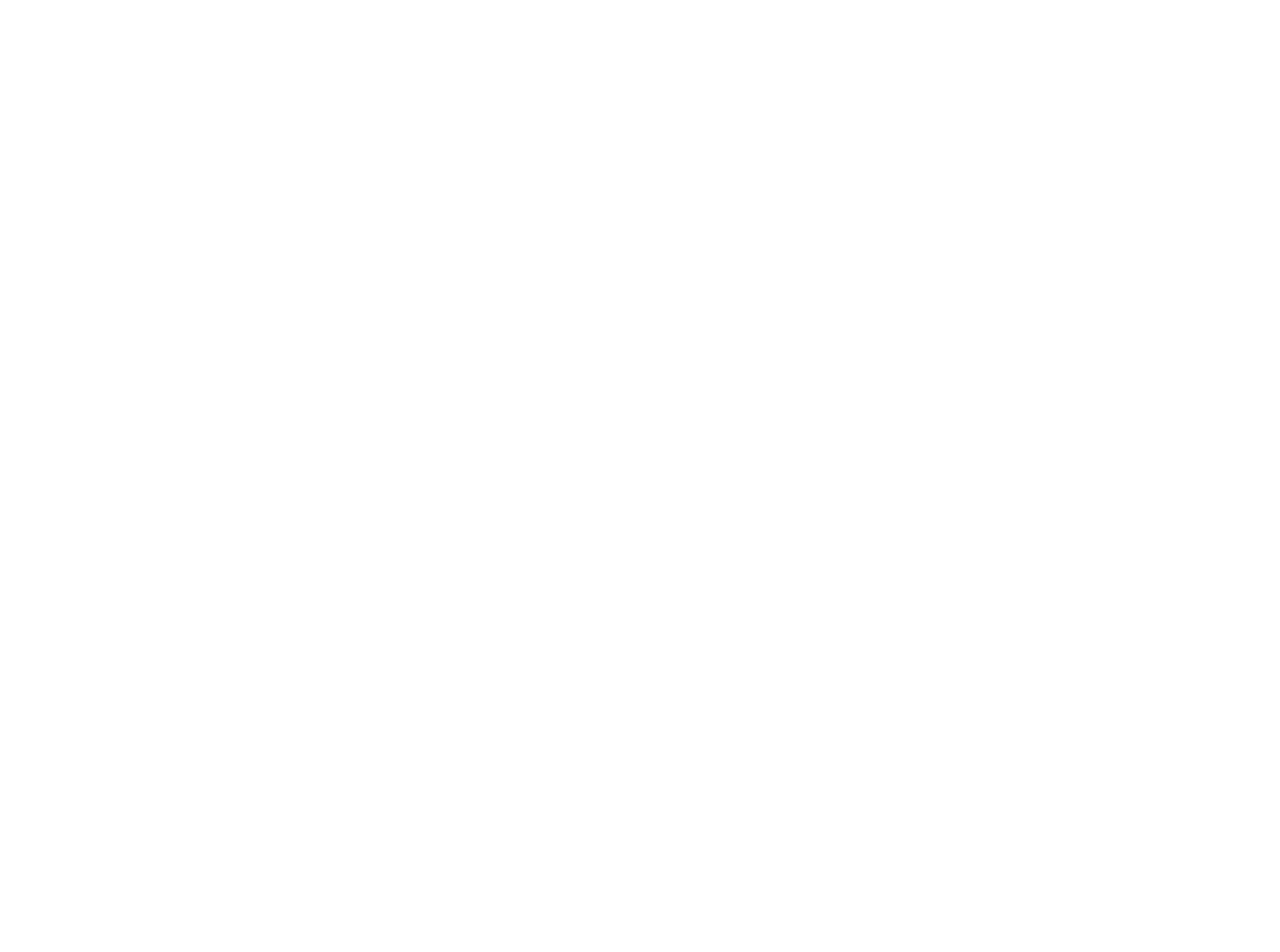
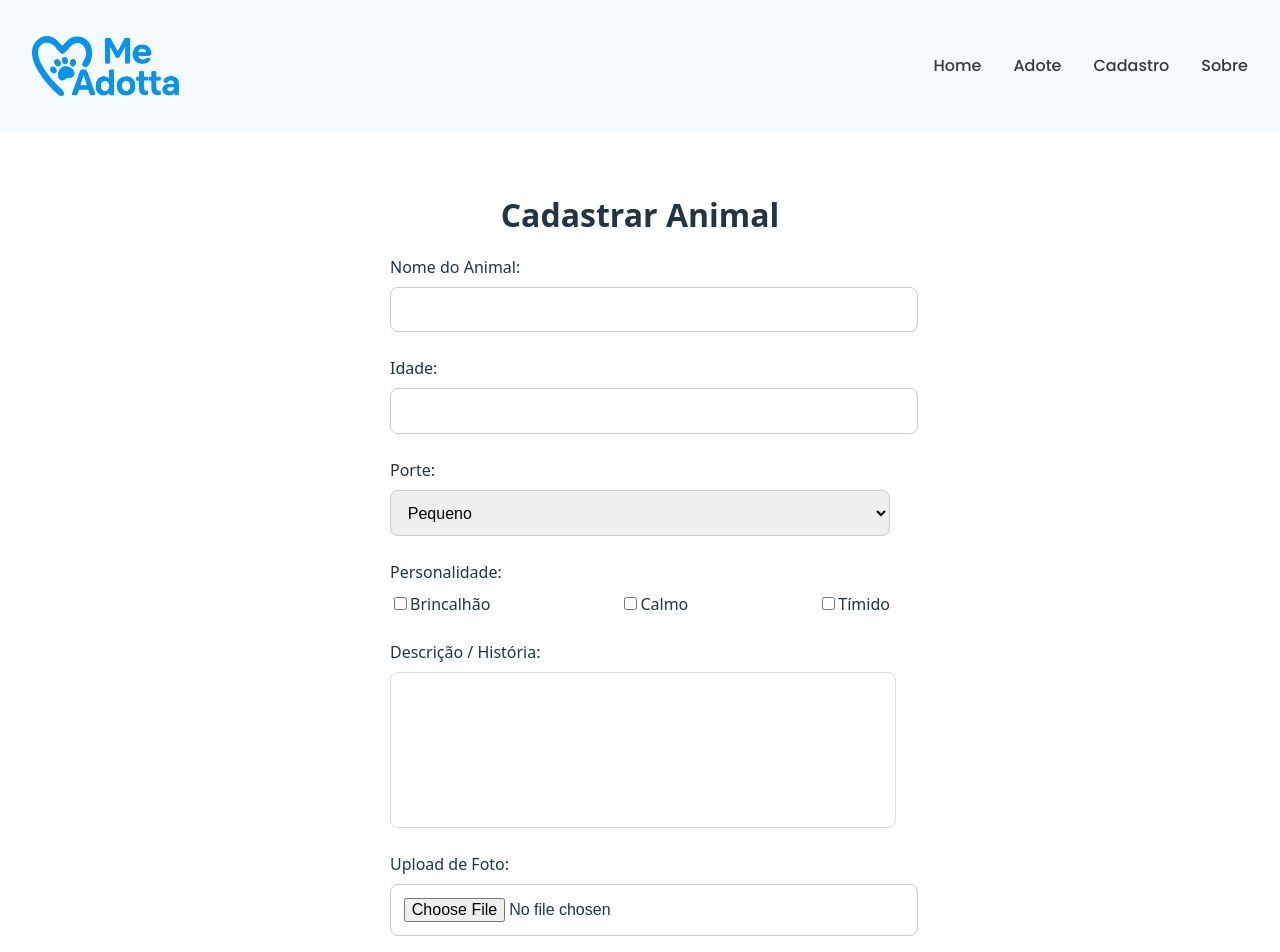
Before and after one commit to FranSantos10/MeAdotta, a React (Vite) app in the folder frontend/: page /cadastrar in a window 1280 px wide. Before the commit this address had no page. Shown: the top 952 px of the page. Before the commit the page ends 800 px from the top, so only its background shows below. Built offline with nearby package versions, Linux system fonts and the light colour scheme.

Commit message:
Configuração do layout cadastro animal e sobre

```diff
--- a/frontend/src/App.jsx
+++ b/frontend/src/App.jsx
@@ -6,6 +6,8 @@ import Navbar from './components/Navbar';
 import Footer from './components/Footer';
 import PerfilAnimal from './pages/PerfilAnimal';
 import FormularioInteresse from './pages/FormularioInteresse';
+import CadastroAnimal from './pages/CadastroAnimal';
+import Sobre from './pages/Sobre';
 import { BrowserRouter as Router, Routes, Route } from 'react-router-dom';
 
 function App() {
@@ -16,6 +18,8 @@ function App() {
         <Route path="/adotar" element={<Adotar />} />
         <Route path="/adotar/PerfilAnimal" element={<PerfilAnimal />} />
         <Route path="/adotar/Formulario-Adocao" element={<FormularioInteresse />} />
+        <Route path="/cadastrar" element={<CadastroAnimal />} />
+        <Route path="/sobre" element={<Sobre />} />
         {/* rotas futuras */}
       </Routes>
     </Router>
--- a/frontend/src/components/Banner.jsx
+++ b/frontend/src/components/Banner.jsx
@@ -11,7 +11,7 @@ function Banner() {
             <Link to="/adotar">
               <button style={buttonStyle}>Quero Adotar</button>
             </Link>
-            <Link to="/protetor">
+            <Link to="/cadastrar">
               <button style={buttonStyle}>Sou Protetor</button>
             </Link>
           </div>
--- a/frontend/src/components/Destaques.jsx
+++ b/frontend/src/components/Destaques.jsx
@@ -1,15 +1,24 @@
-// src/components/Destaques.jsx
 import React from 'react';
 
 function Destaques() {
+  // Dados dos animais (exemplo)
+  const animals = [
+    { name: 'Tom', photo: '/animal.jpg' },
+    { name: 'Fred', photo: '/animal.jpg' },
+    { name: 'Luna', photo: '/animal.jpg' },
+    { name: 'Max', photo: '/animal.jpg' },
+  ];
+
   return (
     <div style={destaquesContainerStyle}>
       <h2 style={titleStyle}>Heróis que merecem uma chance</h2>
       <div style={cardContainerStyle}>
-        <div style={cardStyle}>Card Animal 1</div>
-        <div style={cardStyle}>Card Animal 2</div>
-        <div style={cardStyle}>Card Animal 3</div>
-        <div style={cardStyle}>Card Animal 4</div>
+        {animals.map((animal, index) => (
+          <div key={index} style={cardStyle}>
+            <img src={animal.photo} alt={animal.name} style={cardImageStyle} />
+            <h4 style={cardNameStyle}>{animal.name}</h4>
+          </div>
+        ))}
       </div>
     </div>
   );
@@ -41,9 +50,25 @@ const cardStyle = {
   backgroundColor: '#f8f9fa',
   borderRadius: '12px',
   display: 'flex',
+  flexDirection: 'column',
   alignItems: 'center',
   justifyContent: 'center',
   boxShadow: '0px 1px 5px rgba(0, 0, 0, 0.1)',
+  padding: '1rem',
+};
+
+const cardImageStyle = {
+  width: '100%',
+  height: '150px',
+  objectFit: 'cover',
+  borderRadius: '8px',
+};
+
+const cardNameStyle = {
+  fontSize: '1.2rem',
+  fontWeight: 'bold',
+  marginTop: '1rem',
+  color: '#343A40',
 };
 
 export default Destaques;
--- a/frontend/src/components/Navbar.jsx
+++ b/frontend/src/components/Navbar.jsx
@@ -10,7 +10,7 @@ function Navbar() {
       <div style={menuStyle}>
         <Link to="/" style={linkStyle}>Home</Link>
         <Link to="/adotar" style={linkStyle}>Adote</Link>
-        <Link to="/cadastro" style={linkStyle}>Cadastro</Link>
+        <Link to="/cadastrar" style={linkStyle}>Cadastro</Link>
         <Link to="/sobre" style={linkStyle}>Sobre</Link>
       </div>
     </div>
--- /dev/null
+++ b/frontend/src/pages/CadastroAnimal.jsx
@@ -0,0 +1,175 @@
+import React, { useState } from 'react';
+import Navbar from '../components/Navbar';
+import Footer from '../components/Footer';
+
+function CadastroAnimal() {
+    const [formSubmitted, setFormSubmitted] = useState(false);
+
+    const handleSubmit = (e) => {
+        e.preventDefault();
+        setFormSubmitted(true);
+    };
+
+    return (
+        <div>
+            <Navbar /> {/* Navbar no topo */}
+
+            <div style={pageStyle}>
+                <h2 style={titleStyle}>Cadastrar Animal</h2>
+
+                {!formSubmitted ? (
+                    <form onSubmit={handleSubmit} style={formStyle}>
+                        <div style={inputGroupStyle}>
+                            <label htmlFor="nome">Nome do Animal:</label>
+                            <input type="text" id="nome" name="nome" required style={inputStyle} />
+                        </div>
+
+                        <div style={inputGroupStyle}>
+                            <label htmlFor="idade">Idade:</label>
+                            <input type="number" id="idade" name="idade" required style={inputStyle} />
+                        </div>
+
+                        <div style={inputGroupStyle}>
+                            <label htmlFor="porte">Porte:</label>
+                            <select id="porte" name="porte" required style={selectStyle}>
+                                <option value="pequeno">Pequeno</option>
+                                <option value="medio">Médio</option>
+                                <option value="grande">Grande</option>
+                            </select>
+                        </div>
+
+                        <div style={inputGroupStyle}>
+                            <label>Personalidade:</label>
+                            <div style={checkboxGroupStyle}>
+                                <label>
+                                    <input type="checkbox" name="personalidade" value="brincalho" />
+                                    Brincalhão
+                                </label>
+                                <label>
+                                    <input type="checkbox" name="personalidade" value="calmo" />
+                                    Calmo
+                                </label>
+                                <label>
+                                    <input type="checkbox" name="personalidade" value="timido" />
+                                    Tímido
+                                </label>
+                            </div>
+                        </div>
+
+                        <div style={inputGroupStyle}>
+                            <label htmlFor="descricao">Descrição / História:</label>
+                            <textarea id="descricao" name="descricao" required style={textareaStyle}></textarea>
+                        </div>
+
+                        <div style={inputGroupStyle}>
+                            <label htmlFor="foto">Upload de Foto:</label>
+                            <input type="file" id="foto" name="foto" required style={inputStyle} />
+                        </div>
+
+                        {/* Botão de Cadastro */}
+                        <div style={buttonGroupStyle}>
+                            <button type="submit" style={buttonStyle}>Cadastrar Animal</button>
+                        </div>
+                    </form>
+                ) : (
+                    <div style={successMessageStyle}>
+                        <h3>Animal cadastrado com sucesso!</h3>
+                    </div>
+                )}
+            </div>
+
+            <Footer /> {/* Footer no final */}
+        </div>
+    );
+}
+
+// Estilos da página
+const pageStyle = {
+    padding: '2rem',
+    maxWidth: '1440px',
+    margin: '0 auto',
+    textAlign: 'center',
+};
+
+const titleStyle = {
+    fontSize: '2rem',
+    fontWeight: 'bold',
+    marginBottom: '1rem',
+};
+
+const formStyle = {
+    display: 'flex',
+    flexDirection: 'column',
+    gap: '1.5rem',
+    textAlign: 'left',
+    margin: '0 auto',
+    maxWidth: '500px',
+};
+
+const inputGroupStyle = {
+    display: 'flex',
+    flexDirection: 'column',
+    gap: '0.5rem',
+};
+
+const inputStyle = {
+    padding: '0.8rem',
+    fontSize: '1rem',
+    borderRadius: '8px',
+    border: '1px solid #ccc',
+    width: '100%',
+};
+
+const selectStyle = {
+    padding: '0.8rem',
+    fontSize: '1rem',
+    borderRadius: '8px',
+    border: '1px solid #ccc',
+    width: '100%',
+};
+
+const checkboxGroupStyle = {
+    display: 'flex',
+    gap: '1rem',
+    justifyContent: 'space-between',
+};
+
+const textareaStyle = {
+    width: '100%',
+    height: '150px',
+    fontSize: '1rem',
+    color: '#555',
+    borderRadius: '8px',
+    border: '1px solid #ddd',
+    resize: 'none',
+    backgroundColor: '#FFFFFF',
+    outline: 'none',
+    fontFamily: 'Open Sans, sans-serif',
+};
+
+const buttonGroupStyle = {
+    display: 'flex',
+    justifyContent: 'center', // Centraliza o botão
+    marginTop: '1rem',
+};
+
+const buttonStyle = {
+    padding: '1rem 3rem',
+    fontSize: '1.2rem',
+    backgroundColor: '#74C0FC',
+    color: '#fff',
+    border: 'none',
+    borderRadius: '12px',
+    cursor: 'pointer',
+};
+
+const successMessageStyle = {
+    marginTop: '2rem',
+    backgroundColor: '#e0ffe0',
+    padding: '1rem',
+    borderRadius: '8px',
+    boxShadow: '0px 4px 8px rgba(0, 0, 0, 0.1)',
+};
+
+// Exportando o componente
+export default CadastroAnimal;
--- /dev/null
+++ b/frontend/src/pages/Sobre.jsx
@@ -0,0 +1,50 @@
+import React from 'react';
+import Navbar from '../components/Navbar';
+import Footer from '../components/Footer';
+
+
+function Sobre() {
+    return (
+        <div>
+            <Navbar /> {/* Navbar no topo */}
+            <div style={sobreContainerStyle}>
+                <h2 style={titleStyle}>Sobre o Me Adotta</h2>
+                <p style={contentStyle}>
+                    O Me Adotta é uma plataforma dedicada a ajudar animais abandonados a encontrar um lar seguro e amoroso. Através da nossa plataforma, protetores podem cadastrar animais para adoção, enquanto adotantes podem encontrar o animal perfeito para sua casa.
+                </p>
+                <p style={contentStyle}>
+                    Acreditamos que cada animal merece uma chance e estamos comprometidos em tornar o processo de adoção mais simples e transparente. Estamos aqui para ajudar tanto os animais quanto os adotantes, promovendo conexões reais e duradouras.
+                </p>
+                <p style={contentStyle}>
+                    Junte-se a nós e faça a diferença na vida de um animal!
+                </p>
+            </div>
+            <Footer /> {/* Footer no final */}
+        </div>
+
+    );
+}
+
+// Estilos para a página Sobre
+const sobreContainerStyle = {
+    padding: '2rem',
+    maxWidth: '800px',
+    margin: '0 auto',
+    textAlign: 'center',
+    fontFamily: 'Poppins',
+};
+
+const titleStyle = {
+    fontSize: '2.5rem',
+    fontWeight: 'bold',
+    marginBottom: '1rem',
+};
+
+const contentStyle = {
+    fontSize: '1.2rem',
+    color: '#555',
+    marginTop: '1rem',
+    lineHeight: '1.5',
+};
+
+export default Sobre;
```
